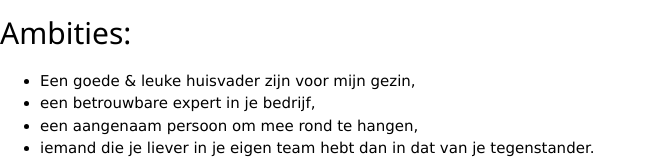
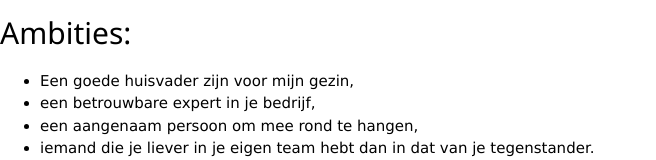
Before and after one commit to rnig/lippelo.me, a plain HTML site: page index.html in a window 1280 px wide. Shown: the part 942-1102 px from the top of the page, without its empty margins (0-656 px from the left). Drawn offline with nearby package versions, Linux system fonts and the light colour scheme.

```diff
--- a/index.html
+++ b/index.html
@@ -222,7 +222,7 @@
     </ul>
     <h2>Ambities:</h2>
     <ul>
-      <li>Een goede & leuke huisvader zijn voor mijn gezin,
+      <li>Een goede huisvader zijn voor mijn gezin,
       <li>een betrouwbare expert in je bedrijf,
       <li>een aangenaam persoon om mee rond te hangen,
       <li>iemand die je liever in je eigen team hebt dan in dat van je tegenstander.
```
